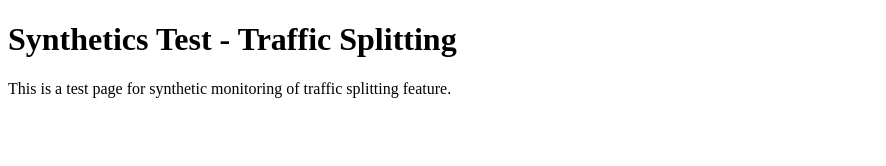
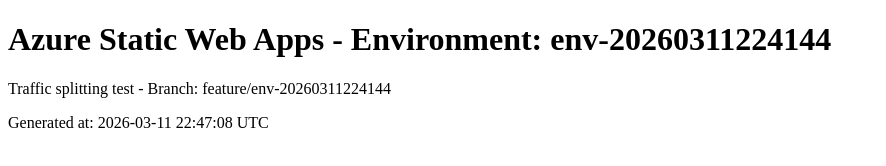
Before and after one commit to skylathadani-ms/synthetics-swa-traffic-20260311224144, a plain HTML site: page index.html in a window 1280 px wide. Shown: the whole page, without its empty margins (0-886 px from the left). Drawn offline with Linux system fonts and the light colour scheme.

Commit message:
Update index.html for env-20260311224144

```diff
--- a/index.html
+++ b/index.html
@@ -1,10 +1,11 @@
 <!DOCTYPE html>
 <html>
 <head>
-<title>Synthetics Test - Traffic Splitting</title>
+<title>Environment: env-20260311224144</title>
 </head>
 <body>
-<h1>Synthetics Test - Traffic Splitting</h1>
-<p>This is a test page for synthetic monitoring of traffic splitting feature.</p>
+<h1>Azure Static Web Apps - Environment: env-20260311224144</h1>
+<p>Traffic splitting test - Branch: feature/env-20260311224144</p>
+<p>Generated at: 2026-03-11 22:47:08 UTC</p>
 </body>
 </html>
```
